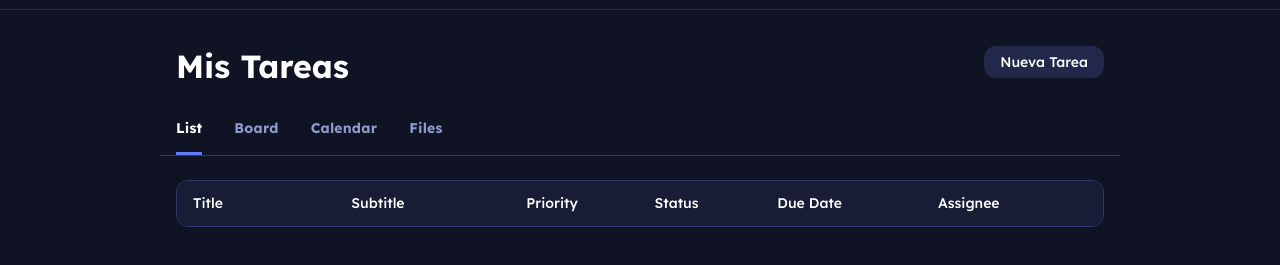
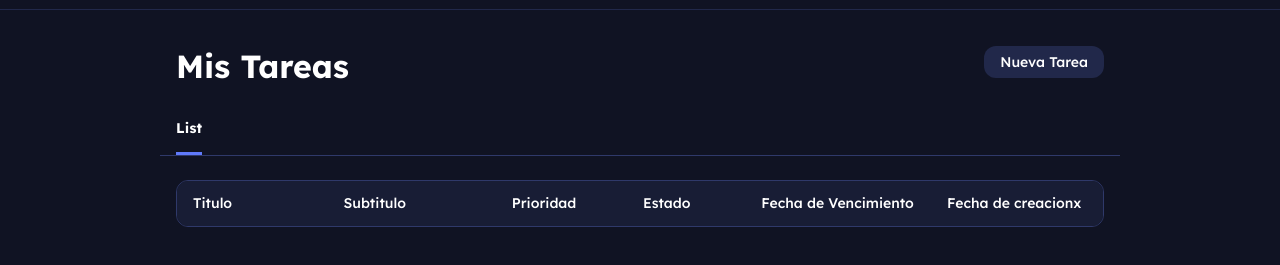
Before and after one commit to thiagopeire/Gestor-de-Tareas, a plain HTML site: page Frontend/templates/tasks_main.html in a window 1280 px wide. Shown: the part 55-320 px from the top of the page. Drawn offline with nearby package versions, Linux system fonts and the light colour scheme; no server answers; sample sign-in values are in the browser's storage; files whose address does not match are found by name.

Commit message:
fix list

```diff
--- a/Frontend/static/JS/tasks_main.js
+++ b/Frontend/static/JS/tasks_main.js
@@ -49,7 +49,7 @@ function renderTasks(tasks) {
         ${task.expired_at || 'Sin fecha'}
       </td>
       <td class="table-...-600 h-[72px] px-4 py-2 w-[400px] text-[#8e99cc] text-sm font-normal leading-normal">
-        ${task.assignee || 'Anónimo'}
+        ${task.created_at || 'Sin fecha de creación'}
       </td>
     `;
 
--- a/Frontend/templates/tasks_main.html
+++ b/Frontend/templates/tasks_main.html
@@ -85,15 +85,6 @@
                 <a class="flex flex-col items-center justify-center border-b-[3px] border-b-[#607afb] text-white pb-[13px] pt-4" href="#">
                   <p class="text-white text-sm font-bold leading-normal tracking-[0.015em]">List</p>
                 </a>
-                <a class="flex flex-col items-center justify-center border-b-[3px] border-b-transparent text-[#8e99cc] pb-[13px] pt-4" href="#">
-                  <p class="text-[#8e99cc] text-sm font-bold leading-normal tracking-[0.015em]">Board</p>
-                </a>
-                <a class="flex flex-col items-center justify-center border-b-[3px] border-b-transparent text-[#8e99cc] pb-[13px] pt-4" href="#">
-                  <p class="text-[#8e99cc] text-sm font-bold leading-normal tracking-[0.015em]">Calendar</p>
-                </a>
-                <a class="flex flex-col items-center justify-center border-b-[3px] border-b-transparent text-[#8e99cc] pb-[13px] pt-4" href="#">
-                  <p class="text-[#8e99cc] text-sm font-bold leading-normal tracking-[0.015em]">Files</p>
-                </a>
               </div>
             </div>
             <div class="px-4 py-3 @container">
@@ -101,12 +92,12 @@
                 <table class="flex-1">
                   <thead>
                     <tr class="bg-[#181d35]">
-                      <th class="table-241daf56-b698-49d0-9e9f-1bf8e6ae64ff-column-120 px-4 py-3 text-left text-white w-[400px] text-sm font-medium leading-normal">Title</th>
-                      <th class="table-241daf56-b698-49d0-9e9f-1bf8e6ae64ff-column-120 px-4 py-3 text-left text-white w-[400px] text-sm font-medium leading-normal">Subtitle</th>
-                      <th class="table-241daf56-b698-49d0-9e9f-1bf8e6ae64ff-column-240 px-4 py-3 text-left text-white w-60 text-sm font-medium leading-normal">Priority</th>
-                      <th class="table-241daf56-b698-49d0-9e9f-1bf8e6ae64ff-column-360 px-4 py-3 text-left text-white w-60 text-sm font-medium leading-normal">Status</th>
-                      <th class="table-241daf56-b698-49d0-9e9f-1bf8e6ae64ff-column-480 px-4 py-3 text-left text-white w-[400px] text-sm font-medium leading-normal">Due Date</th>
-                      <th class="table-241daf56-b698-49d0-9e9f-1bf8e6ae64ff-column-600 px-4 py-3 text-left text-white w-[400px] text-sm font-medium leading-normal">Assignee</th>
+                      <th class="table-241daf56-b698-49d0-9e9f-1bf8e6ae64ff-column-120 px-4 py-3 text-left text-white w-[400px] text-sm font-medium leading-normal">Titulo</th>
+                      <th class="table-241daf56-b698-49d0-9e9f-1bf8e6ae64ff-column-120 px-4 py-3 text-left text-white w-[400px] text-sm font-medium leading-normal">Subtitulo</th>
+                      <th class="table-241daf56-b698-49d0-9e9f-1bf8e6ae64ff-column-240 px-4 py-3 text-left text-white w-60 text-sm font-medium leading-normal">Prioridad</th>
+                      <th class="table-241daf56-b698-49d0-9e9f-1bf8e6ae64ff-column-360 px-4 py-3 text-left text-white w-60 text-sm font-medium leading-normal">Estado</th>
+                      <th class="table-241daf56-b698-49d0-9e9f-1bf8e6ae64ff-column-480 px-4 py-3 text-left text-white w-[400px] text-sm font-medium leading-normal">Fecha de Vencimiento</th>
+                      <th class="table-241daf56-b698-49d0-9e9f-1bf8e6ae64ff-column-600 px-4 py-3 text-left text-white w-[400px] text-sm font-medium leading-normal">Fecha de creacionx</th>
                     </tr>
                   </thead>
                   <tbody>
@@ -114,7 +105,7 @@
                 </table>
               </div>
               <style>
-                          @container(max-width:120px){.table-241daf56-b698-49d0-9e9f-1bf8e6ae64ff-column-120{display: none;}}
+                @container(max-width:120px){.table-241daf56-b698-49d0-9e9f-1bf8e6ae64ff-column-120{display: none;}}
                 @container(max-width:240px){.table-241daf56-b698-49d0-9e9f-1bf8e6ae64ff-column-240{display: none;}}
                 @container(max-width:360px){.table-241daf56-b698-49d0-9e9f-1bf8e6ae64ff-column-360{display: none;}}
                 @container(max-width:480px){.table-241daf56-b698-49d0-9e9f-1bf8e6ae64ff-column-480{display: none;}}
```
